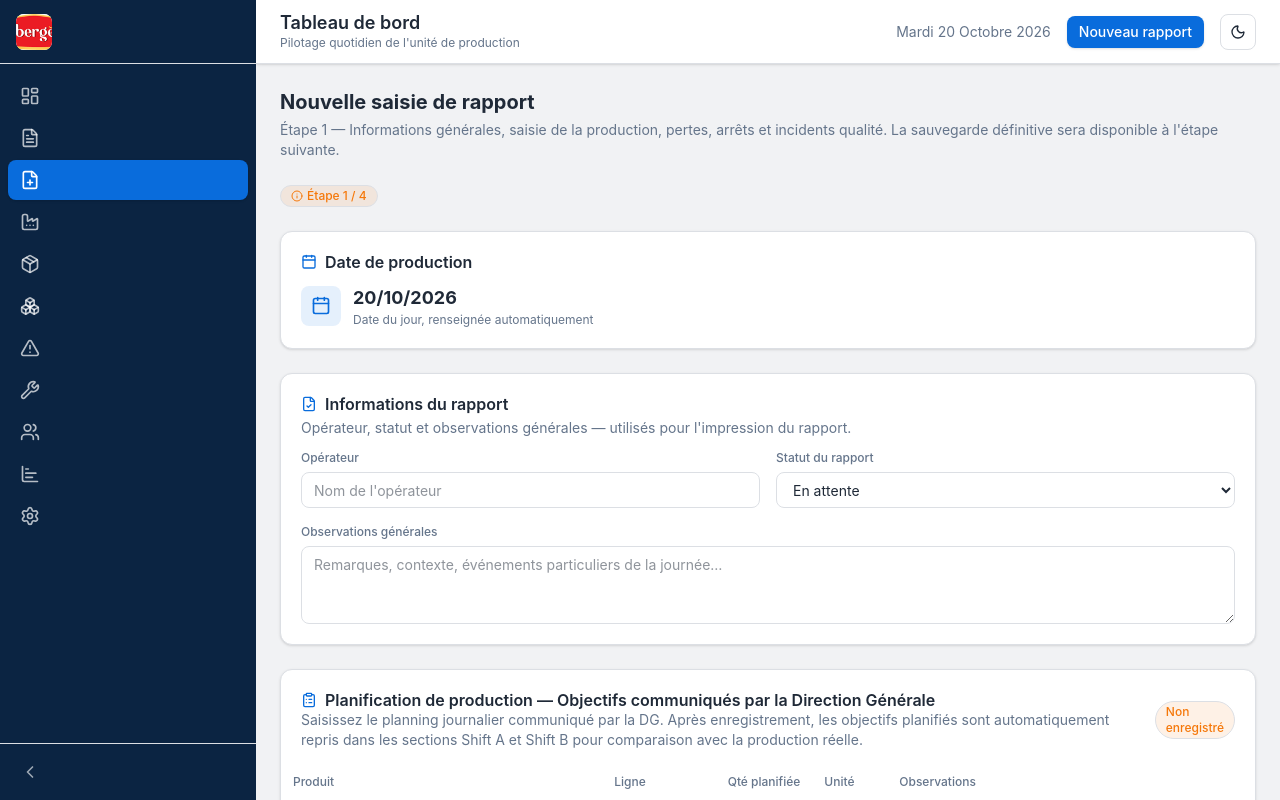
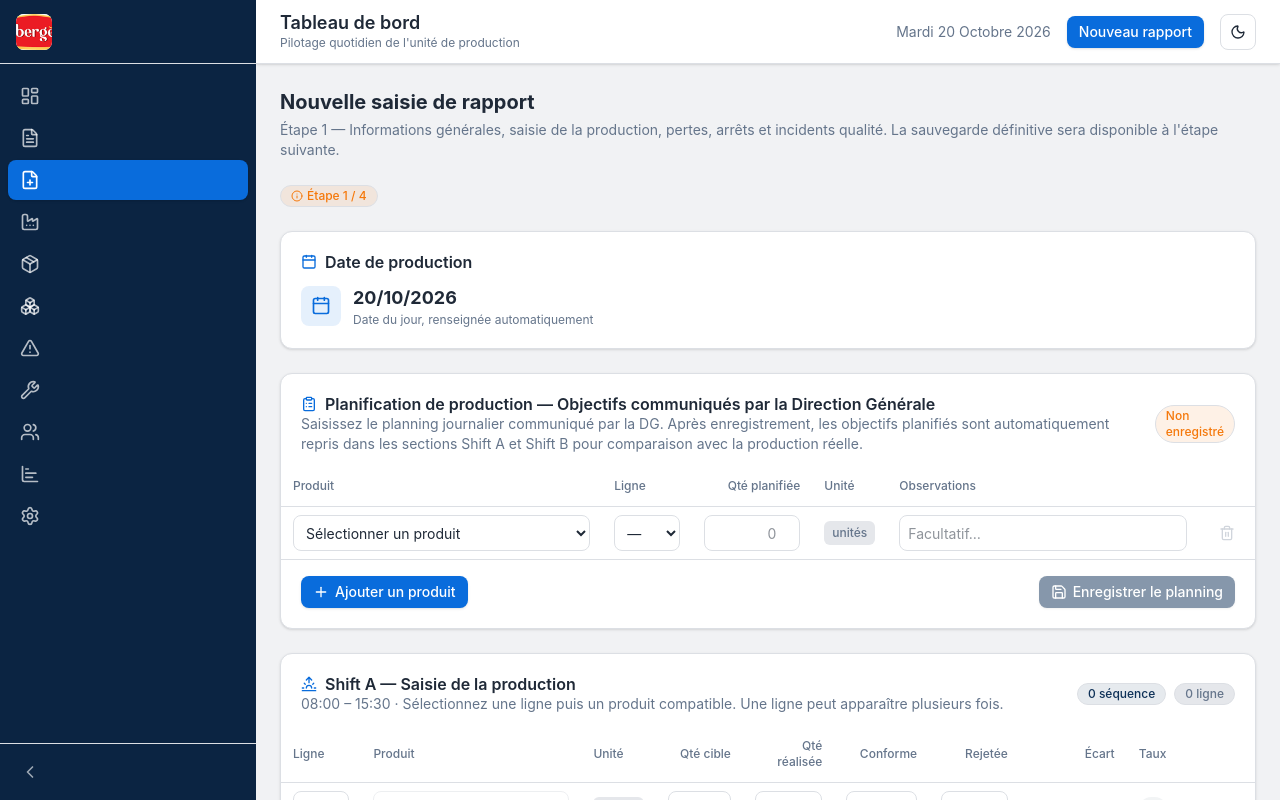
Before and after one commit to KOussama16/Rapport-Journalier, a Next.js app: page /nouvelle-saisie in a window 1280 px wide. Shown: the top 800 px of the page. Built offline with nearby package versions, Linux system fonts and the light colour scheme.

Commit message:
Added _events_18_d390a811c1bdb451.json

```diff
--- a/src/app/globals.css
+++ b/src/app/globals.css
@@ -387,6 +387,56 @@ body {
     min-height: 40px;
   }
 
+  /* --- Mention d'élaboration (Directeur d'Unité de Production) --- */
+  .print-elaboration {
+    margin-top: 18px;
+    margin-bottom: 12px;
+    padding: 10px 14px;
+    border: 1px solid #d1d5db;
+    border-left: 4px solid #ed1c24;
+    border-radius: 4px;
+    page-break-inside: avoid;
+  }
+
+  .print-elaboration-label {
+    font-size: 9pt;
+    color: #6b7280;
+    margin: 0 0 4px 0;
+  }
+
+  .print-elaboration-name {
+    font-size: 11.5pt;
+    font-weight: 700;
+    color: #182433;
+    margin: 0;
+  }
+
+  .print-elaboration-role {
+    font-size: 9.5pt;
+    font-weight: 600;
+    color: #2563eb;
+    margin: 2px 0 0 0;
+  }
+
+  .print-elaboration-company {
+    font-size: 9pt;
+    color: #4b5563;
+    margin: 1px 0 0 0;
+  }
+
+  .print-elaboration-sign-label {
+    font-size: 8.5pt;
+    color: #6b7280;
+    margin: 10px 0 4px 0;
+  }
+
+  .print-elaboration-signbox {
+    width: 70mm;
+    height: 18mm;
+    border: 1px dashed #9ca3af;
+    border-radius: 3px;
+  }
+
   /* --- Signatures --- */
   .print-signatures {
     display: grid;
--- a/src/app/nouvelle-saisie/page.tsx
+++ b/src/app/nouvelle-saisie/page.tsx
@@ -688,61 +688,6 @@ export default function NouvelleSaisiePage() {
             <div>
               <p className="text-lg font-bold text-foreground">{dateDisplay}</p>
               <p className="text-xs text-muted-foreground">Date du jour, renseignée automatiquement</p>
-            </div>
-          </div>
-        </CardContent>
-      </Card>
-
-      {/* Section: Informations du rapport (opérateur, statut, observations) */}
-      <Card className="animate-fade-in">
-        <CardHeader>
-          <CardTitle className="flex items-center gap-2">
-            <FileCheck2 className="h-4 w-4 text-secondary" /> Informations du rapport
-          </CardTitle>
-          <CardDescription>Opérateur, statut et observations générales — utilisés pour l&apos;impression du rapport.</CardDescription>
-        </CardHeader>
-        <CardContent>
-          <div className="grid grid-cols-1 gap-4 sm:grid-cols-2">
-            <div className="flex flex-col gap-1.5">
-              <label htmlFor="report-operator" className="text-xs font-medium text-muted-foreground">
-                Opérateur
-              </label>
-              <input
-                type="text"
-                id="report-operator"
-                value={operator}
-                onChange={(e) => setOperator(e.target.value)}
-                placeholder="Nom de l&apos;opérateur"
-                className="h-9 rounded-lg border border-border bg-card px-3 text-sm text-foreground transition-colors focus:border-ring focus:outline-none focus:ring-1 focus:ring-ring"
-              />
-            </div>
-            <div className="flex flex-col gap-1.5">
-              <label htmlFor="report-status" className="text-xs font-medium text-muted-foreground">
-                Statut du rapport
-              </label>
-              <select
-                id="report-status"
-                value={reportStatus}
-                onChange={(e) => setReportStatus(e.target.value as "en attente" | "validé" | "rejeté")}
-                className="h-9 rounded-lg border border-border bg-card px-3 text-sm text-foreground transition-colors focus:border-ring focus:outline-none focus:ring-1 focus:ring-ring"
-              >
-                <option value="en attente">En attente</option>
-                <option value="validé">Validé</option>
-                <option value="rejeté">Rejeté</option>
-              </select>
-            </div>
-            <div className="flex flex-col gap-1.5 sm:col-span-2">
-              <label htmlFor="report-observations" className="text-xs font-medium text-muted-foreground">
-                Observations générales
-              </label>
-              <textarea
-                id="report-observations"
-                value={observations}
-                onChange={(e) => setObservations(e.target.value)}
-                placeholder="Remarques, contexte, événements particuliers de la journée…"
-                rows={3}
-                className="rounded-lg border border-border bg-card px-3 py-2 text-sm text-foreground transition-colors focus:border-ring focus:outline-none focus:ring-1 focus:ring-ring resize-y"
-              />
             </div>
           </div>
         </CardContent>
--- a/src/components/printable-report.tsx
+++ b/src/components/printable-report.tsx
@@ -456,6 +456,16 @@ export function PrintableReport({ data }: PrintableReportProps) {
         </section>
       )}
 
+      {/* Mention d'élaboration par le Directeur d'Unité de Production */}
+      <section className="print-section print-elaboration">
+        <p className="print-elaboration-label">Rapport élaboré par :</p>
+        <div className="print-elaboration-name">M. KACIMI Oussama</div>
+        <div className="print-elaboration-role">Directeur d&apos;Unité de Production</div>
+        <div className="print-elaboration-company">La Bergère SPA</div>
+        <div className="print-elaboration-sign-label">Signature :</div>
+        <div className="print-elaboration-signbox" />
+      </section>
+
       {/* Espaces de signature */}
       <section className="print-signatures">
         <div className="print-sign-block">
```
